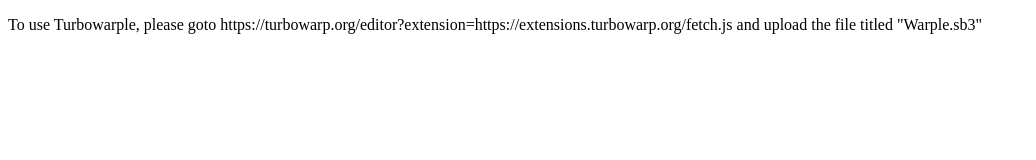
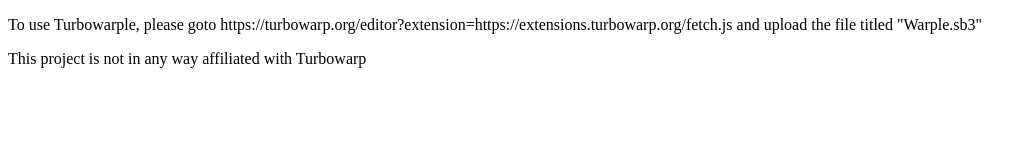
Before and after one commit to turbowarple/warple, a plain HTML site: page index.html in a window 1280 px wide. Shown: the whole page, without its empty margins (0-1036 px from the left). Drawn offline with Linux system fonts and the light colour scheme.

Commit message:
Update index.html

```diff
--- a/index.html
+++ b/index.html
@@ -11,5 +11,6 @@
 
 <body>
   <p>To use Turbowarple, please goto https://turbowarp.org/editor?extension=https://extensions.turbowarp.org/fetch.js and upload the file titled "Warple.sb3"</p>
-</body>
+  <footer>This project is not in any way affiliated with Turbowarp</footer>
+  </body>
 </html>
```
